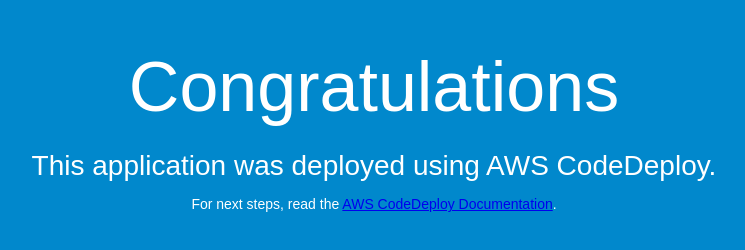
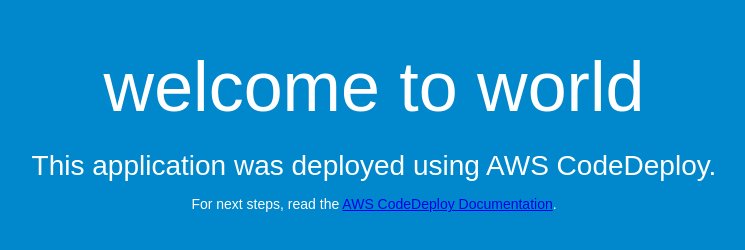
Before and after one commit to harshithareddy642/sample, a plain HTML site: page index.html in a window 1280 px wide. Shown: the whole page, without its empty margins (266-1011 px from the left). Drawn offline with Linux system fonts and the light colour scheme.

Commit message:
new change 2

```diff
--- a/index.html
+++ b/index.html
@@ -26,7 +26,7 @@
 </head>
 <body>
   <div align="center">
-    <h1>Congratulations</h1>
+    <h1>welcome to world</h1>
     <h2>This application was deployed using AWS CodeDeploy.</h2>
     <p>For next steps, read the <a href="http://aws.amazon.com/documentation/codedeploy">AWS CodeDeploy Documentation</a>.</p>
   </div>
```
